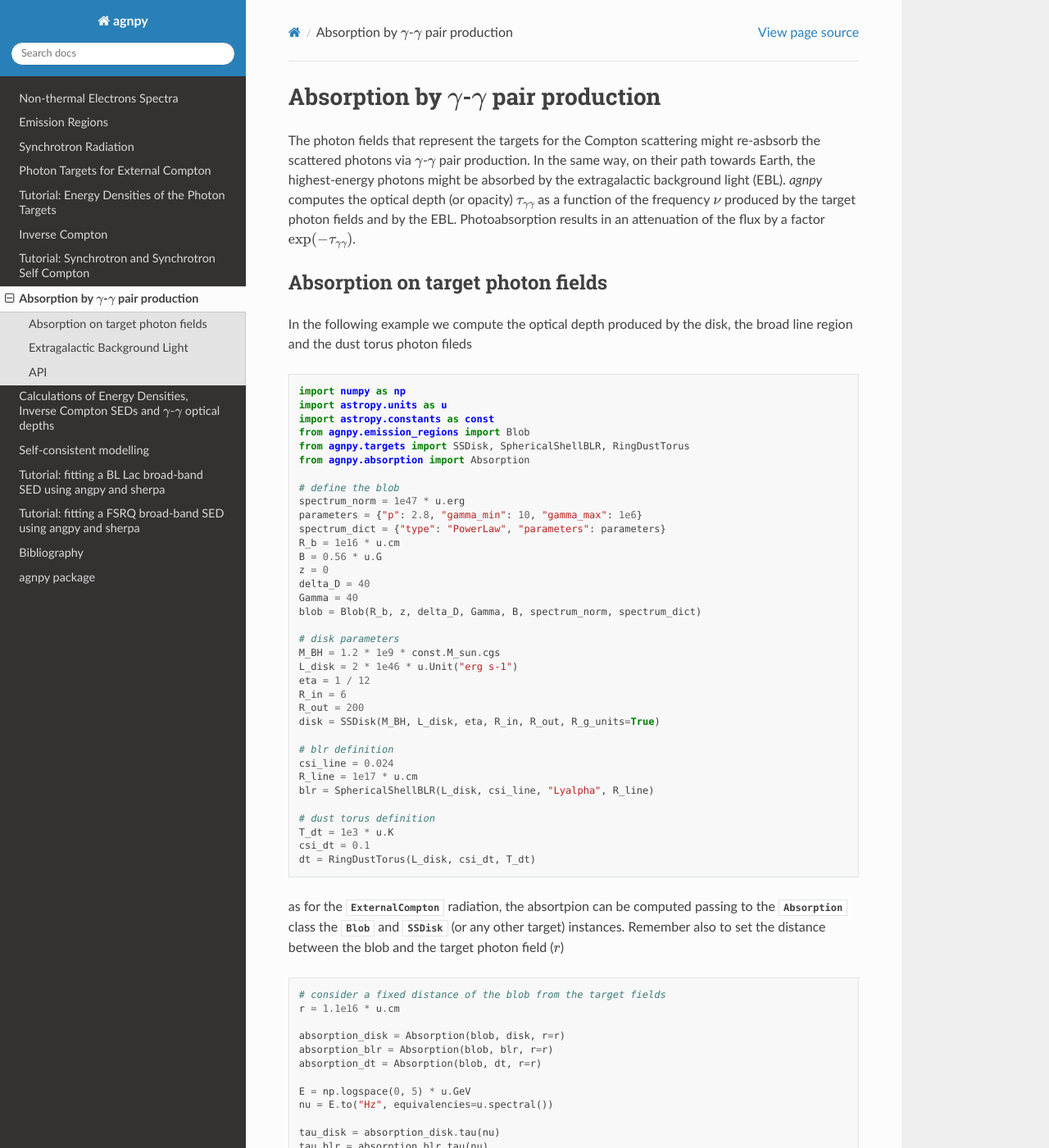
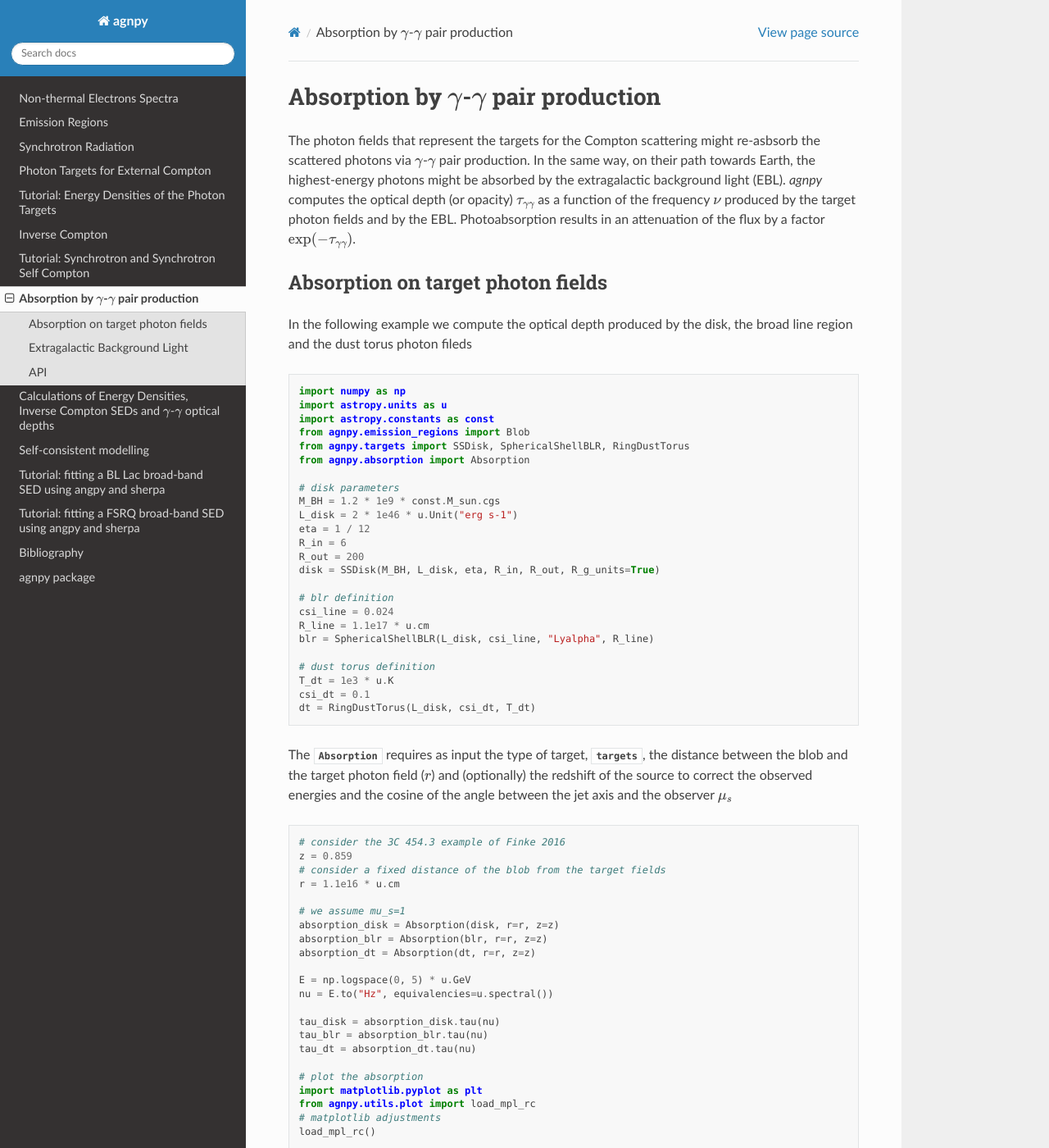
Before and after one commit to cosimoNigro/agnpy, a Sphinx documentation site: the page built from docs/absorption.rst, in a window 1280 px wide and 1400 px high. Shown: the whole window at 82% size. Built offline with Sphinx 7.4.7 and the Read the Docs theme 2.0.0, drawn with Linux system fonts in a browser that asks for light colours; pages that are not in the unit, such as notebooks, are missing from menus.

Commit message:
rewritten docs

```diff
--- a/docs/absorption.rst
+++ b/docs/absorption.rst
@@ -24,17 +24,6 @@ In the following example we compute the optical depth produced by the disk, the
 	from agnpy.targets import SSDisk, SphericalShellBLR, RingDustTorus
 	from agnpy.absorption import Absorption
 
-	# define the blob
-	spectrum_norm = 1e47 * u.erg
-	parameters = {"p": 2.8, "gamma_min": 10, "gamma_max": 1e6}
-	spectrum_dict = {"type": "PowerLaw", "parameters": parameters}
-	R_b = 1e16 * u.cm
-	B = 0.56 * u.G
-	z = 0
-	delta_D = 40
-	Gamma = 40
-	blob = Blob(R_b, z, delta_D, Gamma, B, spectrum_norm, spectrum_dict)
-
 	# disk parameters
 	M_BH = 1.2 * 1e9 * const.M_sun.cgs
 	L_disk = 2 * 1e46 * u.Unit("erg s-1")
@@ -45,7 +34,7 @@ In the following example we compute the optical depth produced by the disk, the
 
 	# blr definition
 	csi_line = 0.024
-	R_line = 1e17 * u.cm
+	R_line = 1.1e17 * u.cm
 	blr = SphericalShellBLR(L_disk, csi_line, "Lyalpha", R_line)
 
 	# dust torus definition
@@ -53,20 +42,22 @@ In the following example we compute the optical depth produced by the disk, the
 	csi_dt = 0.1
 	dt = RingDustTorus(L_disk, csi_dt, T_dt)
 
-as for the :class:`~agnpy.compton.ExternalCompton` radiation, the absortpion can
-be computed passing to the :class:`~agnpy.absorption.Absorption` class the
-:class:`~agnpy.emission_regions.Blob` and :class:`~agnpy.targets.SSDisk`
-(or any other target) instances.
-Remember also to set the distance between the blob and the target photon field (:math:`r`)
+The :class:`~agnpy.absorption.Absorption` requires as input the type of target, :class:`~agnpy.targets`,
+the distance between the blob and the target photon field (:math:`r`) and (optionally) the redshift of
+the source to correct the observed energies and the cosine of the angle between the jet axis and the observer
+:math:`\mu_s`
 
 .. code-block:: python
 
+	# consider the 3C 454.3 example of Finke 2016
+	z = 0.859
 	# consider a fixed distance of the blob from the target fields
 	r = 1.1e16 * u.cm
 
-	absorption_disk = Absorption(blob, disk, r=r)
-	absorption_blr = Absorption(blob, blr, r=r)
-	absorption_dt = Absorption(blob, dt, r=r)
+	# we assume mu_s=1
+	absorption_disk = Absorption(disk, r=r, z=z)
+	absorption_blr = Absorption(blr, r=r, z=z)
+	absorption_dt = Absorption(dt, r=r, z=z)
 
 	E = np.logspace(0, 5) * u.GeV
 	nu = E.to("Hz", equivalencies=u.spectral())
@@ -74,7 +65,6 @@ Remember also to set the distance between the blob and the target photon field (
 	tau_disk = absorption_disk.tau(nu)
 	tau_blr = absorption_blr.tau(nu)
 	tau_dt = absorption_dt.tau(nu)
-
 
 	# plot the absorption
 	import matplotlib.pyplot as plt
@@ -108,7 +98,6 @@ The absorption values are interpolated by `agnpy` and can be later evaluated for
     :include-source:
 
 
-
 API
 ---
 
```
Also changed, not shown: check_absorption_disk.py (added, +39 -0 lines), docs/_static/tau.png, 5 other files.
